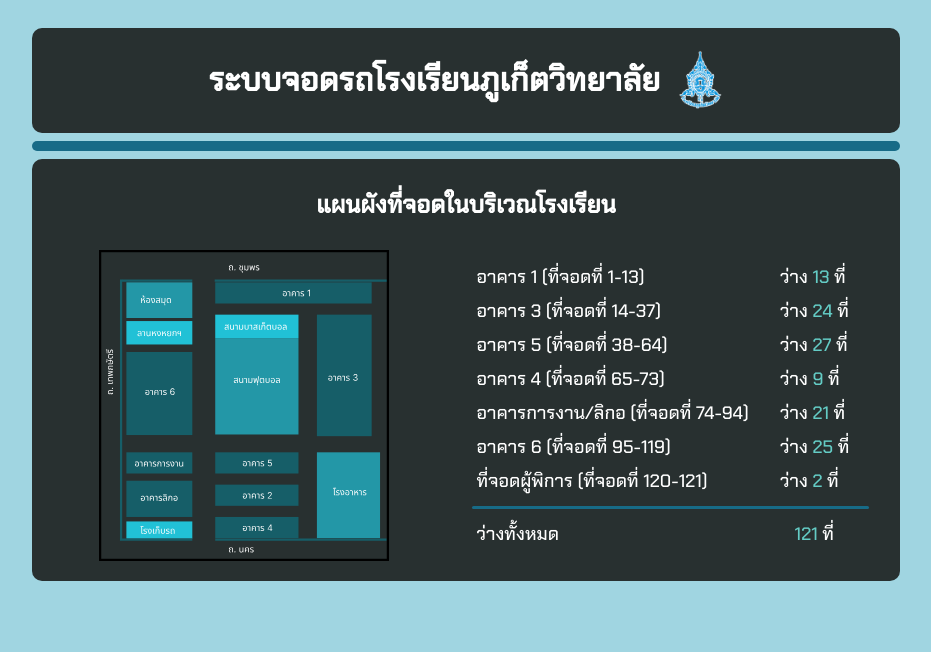
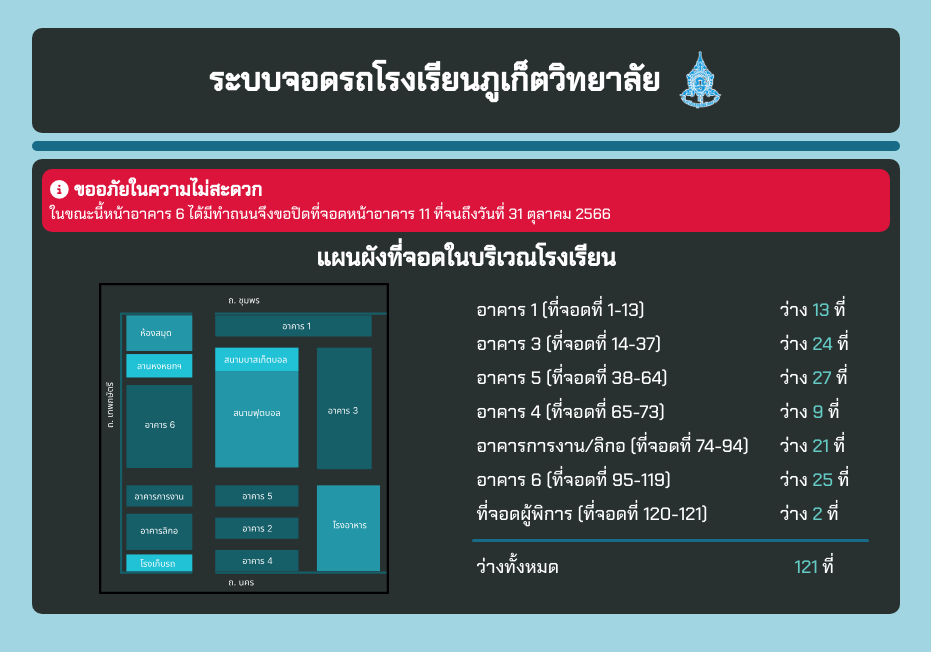
Before and after one commit to bencinn/School-Parking-Project, a SvelteKit app in the folder sveltekit/: page / in a window 1280 px wide. Shown: the top 652 px of the page, without its empty margins (174-1105 px from the left). Built offline with nearby package versions, Linux system fonts and the light colour scheme; no server answers; the database is empty.

Commit message:
Added Log To Axiom, Tell Park Area

```diff
--- a/sveltekit/package.json
+++ b/sveltekit/package.json
@@ -24,6 +24,8 @@
 	},
 	"type": "module",
 	"dependencies": {
+		"@axiomhq/axiom-node": "^0.12.0",
+		"@axiomhq/js": "^1.0.0-rc.1",
 		"@supabase/supabase-js": "^2.22.0",
 		"@types/bcrypt": "^5.0.0",
 		"bcrypt": "^5.1.0"
--- a/sveltekit/src/routes/+page.svelte
+++ b/sveltekit/src/routes/+page.svelte
@@ -67,7 +67,16 @@
 	let vall = 121 - Parking_lot.length;
 </script>
 
-<h2 id="title2" style="font-size: 24px;">แผนผังที่จอดในบริเวณโรงเรียน</h2>
+<div id="announce">
+	<h3>
+		<svg xmlns="http://www.w3.org/2000/svg" height="1em" viewBox="0 0 512 512" style="fill: white;">
+			<path d="M256 512A256 256 0 1 0 256 0a256 256 0 1 0 0 512zM216 336h24V272H216c-13.3 0-24-10.7-24-24s10.7-24 24-24h48c13.3 0 24 10.7 24 24v88h8c13.3 0 24 10.7 24 24s-10.7 24-24 24H216c-13.3 0-24-10.7-24-24s10.7-24 24-24zm40-208a32 32 0 1 1 0 64 32 32 0 1 1 0-64z"/>
+		</svg>
+		ขออภัยในความไม่สะดวก
+	</h3>
+	<p>ในขณะนี้หน้าอาคาร 6 ได้มีทำถนนจึงขอปิดที่จอดหน้าอาคาร 11 ที่จนถึงวันที่ 31 ตุลาคม 2566</p>
+</div>
+<h2 id="title2" style="font-size: 24px; margin: 10px 0px 10px 0px;">แผนผังที่จอดในบริเวณโรงเรียน</h2>
 <div id="parkingdisplay">
 	<img src="/map.svg" alt="School Map" style="display: block;" />
 	<div>
--- a/sveltekit/src/routes/app.css
+++ b/sveltekit/src/routes/app.css
@@ -191,7 +191,7 @@ fieldset#parkingform {
 
 	#slotdisplay h2 {
 		margin: 0;
-		font-size: 16px;
+		font-size: 14px;
 		display: flex;
 		flex-direction: column;
 		justify-content: center;
@@ -203,7 +203,7 @@ fieldset#parkingform {
 	#slotdisplay input[type='text'] {
 		padding: 5px;
 		border-radius: 10px;
-		font-size: 16px;
+		font-size: 14px;
 		font-weight: 600;
 		color: var(--sec);
 		padding-left: 15px;
@@ -252,6 +252,7 @@ fieldset#parkingform {
 		border-radius: 10px;
 		border: 2px solid var(--sec);
 		display: flex;
+		flex-direction: column;
 		justify-content: center;
 		align-items: center;
 		padding: 8px;
@@ -439,7 +440,7 @@ input[type='checkbox']:checked {
 		gap: 10%;
 		justify-content: center;
 		align-items: center;
-		padding: 10px;
+		padding: 0px 10px 10px 10px;
 	}
 	#parkinfo {
 		width: 115%;
@@ -456,7 +457,7 @@ input[type='checkbox']:checked {
 		gap: 10%;
 		justify-content: center;
 		align-items: center;
-		padding: 10px;
+		padding: 0px 10px 10px 10px;
 	}
 
 	#parkinfo {
@@ -479,3 +480,22 @@ input[type='checkbox']:checked {
 #parkinfo > div {
 	margin: 5px;
 }
+
+#announce {
+	background-color: crimson;
+	color: white;
+	padding: 8px;
+	border-radius: 10px;
+}
+
+#announce h3 {
+	display: flex;
+	margin: 0;
+	align-items: center;
+	gap: 5px;
+}
+
+#announce p {
+	margin: 2px 0 0 0;
+	font-size: 15px;
+}
```
Also changed, not shown: sveltekit/src/routes/admin/+page.server.ts (+20 -0 lines), sveltekit/src/routes/logout/[slug]/+page.server.ts (+20 -0 lines), sveltekit/src/routes/parking/[slug]/+page.server.ts (+23 -0 lines), sveltekit/src/routes/parking/[slug]/+page.svelte (+30 -2 lines), 2 other files (tests, documents, lock files or other folders).
